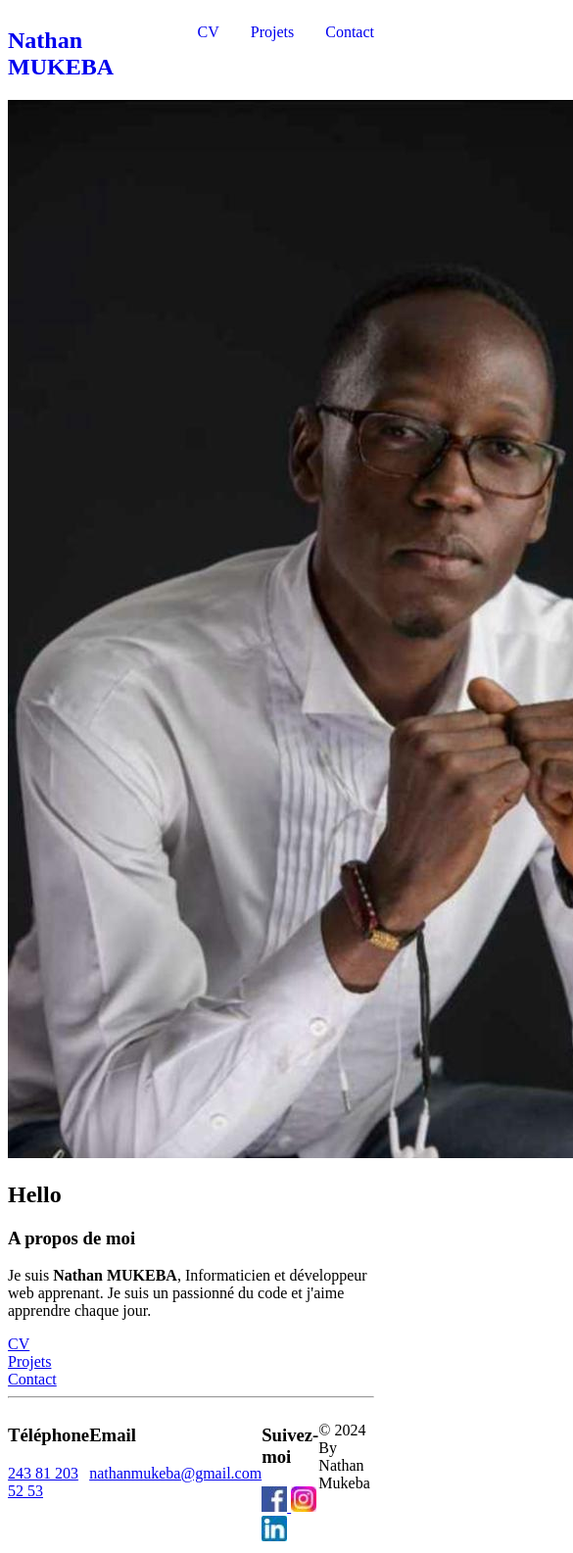
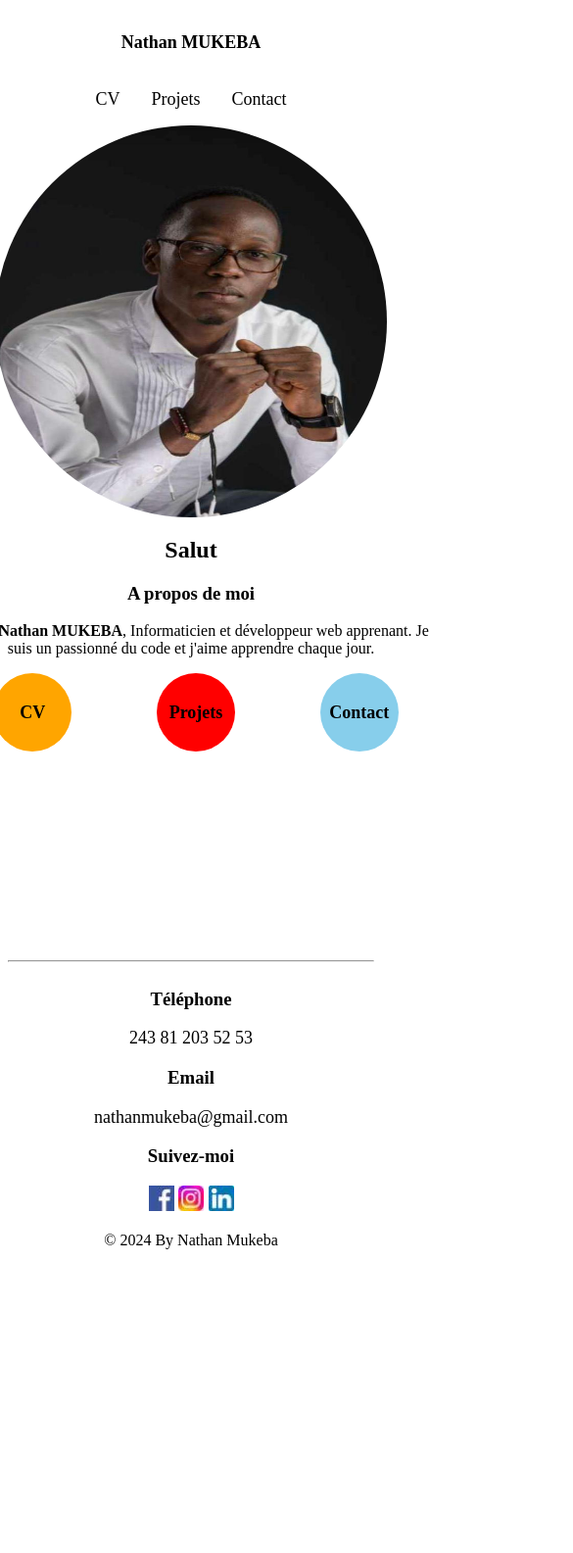
Before and after one commit to NathNorton/Travail-Portfolio, a plain HTML site: page index.html in a window 390 px wide. Shown: the top 1585 px of the page at 98% size, 585 px wide, since content can reach past the window. After the commit the page ends 1299 px from the top, so only its background shows below. Drawn offline with Linux system fonts and the light colour scheme; files whose address does not match are found by name.

Commit message:
Modification de la structure Html et ajout du css

```diff
--- a/Style/index.css
+++ b/Style/index.css
@@ -1,9 +1,24 @@
-.header__nav__logo, .header__nav__menu {
-display: flex;
-flex-direction: row ;
-gap: 2rem;
-justify-content: space-between;
-list-style-type: none;
+.body {
+    margin: auto;
+
+}
+
+.header {
+    width: 100%;
+    margin: auto;
+}
+
+
+.header__nav {
+    display: flex;
+    flex-direction: row;
+    justify-content: space-between;
+}
+.header__nav__menu {
+    gap: 2rem;
+    display: flex;
+    list-style-type: none;
+    padding: 0;
 }
 
 .header__nav__menu__lien a {
@@ -14,55 +29,171 @@ list-style-type: none;
     text-decoration: none;
 }
 
-.main__profil__image {
+.main{
+    width: 100%;
+    margin: auto;
+}
+
+.main__div__apropos {
+    width: 500px;
+    height: 100px;
+}
+
+.main__div__image {
     height: 300px;
     width: 300px;
     border-radius: 50%;
 }
 
-.main__profil {
-display: flex;
-align-items: center;
-}
 
-.main__profil__bouttons {
+.main__div__bouttons {
     display: flex;
     flex-direction: row;
-    gap: 2rem;
-}
-
-.main__profil__bouttons__cv__lien {
-    text-decoration: none
-}
-
-.main__experience__job {
-    display: flex;
-    align-items: center;
     justify-content: space-between;
 }
 
-.main__projet1__description, .main__projet1__appercu__image {
+.main__div__bouttons__btn {
+    font-weight: 700;
+    margin-left: 10PX;
+    width: 80px;
+    height: 80px;
+    border-radius: 50%;
+    background-color: blue;
+    line-height: 80px;
+    text-align: center;
+}
+
+.main__div__bouttons__btn__cv{
+    background-color: orange;
+}
+
+.main__div__bouttons__btn__projets {
+    background-color: red;
+}
+
+.main__div__bouttons__btn__contact {
+    background-color: skyblue;
+}
+
+a {
+    text-decoration: none;
+    color: black;
+    font-size: 18px;
+}
+
+.main__div, .main__div__bouttons {
+    display: flex;
+    justify-content: space-around;
+}
+
+.main__divExp {
     display: flex;
     flex-direction: row;
+    justify-content: space-between;
 }
 
-.main__projet__appercu {
-    display: flex;
-    align-items: flex-start;
+.main__div__imagePro {
+    height: 300px;
+    width: 500px;
 }
 
-.main__projet__appercu__image {
-    height: 210px;
-    width: 410px;
+.main__divPro{
+    display: flex;
+    flex-direction: row;
+    justify-content: space-between;
 }
-
-.main__projet__appercu__description {
-    margin-right: 200px;
-}
-
 
 .footer {
     display: flex;
     flex-direction: row;
     justify-content: space-between;
 }
+
+@media screen and (max-width: 768px) {
+    .header {
+        height: 100%;
+        width: 100%;
+    }
+    .header__nav {
+        display: flex;
+        flex-direction: row;
+        justify-content: space-between;
+    }
+
+    .main {
+        min-height: 100vh;
+    }
+
+    .main__div {
+        display: flex;
+        flex-direction: column;
+
+    }
+
+    .main__div__image {
+        height: 350px;
+        width: 350px;
+    }
+
+    .main__div {
+        align-items: center;
+        text-align: center;
+    }
+
+    .footer {
+        display: flex;
+        flex-direction: column;
+        justify-content: space-between;
+        align-items: center;
+        text-align: center;
+    }
+
+}
+
+@media screen and (max-width:480px) {
+    .header__nav {
+        display: flex;
+        flex-direction: column;
+        justify-content: center;
+        align-items: center;
+    }
+
+    .main {
+        min-height: 100vh;
+        min-width: auto;
+        width: 100%;
+    }
+
+    .main__div__image {
+        height: 400px;
+        width: 400px;
+    }
+
+    .main__div {
+        align-items: center;
+        text-align: center;
+    }
+
+    .main__titrePro {
+        text-align: center;
+    }
+
+    .main__div__imagePro {
+        height: 200px;
+        width: 300px;
+    }
+
+    .main__divPro{
+        display: flex;
+        flex-direction: column;
+        justify-content: space-between;
+    }
+
+    .footer {
+        display: flex;
+        flex-direction: column;
+        justify-content: space-between;
+        align-items: center;
+        text-align: center;
+    }
+}
--- a/index.html
+++ b/index.html
@@ -9,45 +9,40 @@
 <body>
     <header class="header">
         <nav class="header__nav">
-            <div class="header__nav__logo"><h1><a href="index.html">Nathan MUKEBA</a></h1>
+            <div class="header__nav__logo"><h1><a href="index.html">Nathan MUKEBA</a></h1></div>
             <ul class="header__nav__menu">
                 <li class="header__nav__menu__lien"><a href="cv.html">CV</a></li>
                 <li class="header__nav__menu__lien"><a href="projets.html">Projets</a></li>
                 <li class="header__nav__menu__lien"><a href="contact.html">Contact</a></li>
             </ul>
-            </div>
+
         </nav>
     </header>
 
     <main class="main">
         <div class="main__div">
-            <img class="main__div__image" src="C:\Users\LENOVO\Documents\Travil02\images\Norton.jpeg" alt="">
+            <img class="main__div__image" src="/images/Norton.jpeg" alt="">
                 <div class="main__div__apropos">
-                    <h2 class="main__div__apropos__titre">Hello</h2>
+                    <h2 class="main__div__apropos__titre">Salut</h2>
                     <h3 class="main__div__apropos__sousTitre">A propos de moi</h3>
                     <p class="main__div__apropos__paragraphe">Je suis <strong>Nathan MUKEBA</strong>, Informaticien et développeur web apprenant. Je suis un passionné du code et j'aime apprendre chaque jour.</p>
+                <div class="main__div__bouttons">
+                        <div class="main__div__bouttons__btn main__div__bouttons__btn__cv">
+                            <a  href="cv.html">CV</a>
                         </div>
 
-                <div class="main__div__bouttons">
-                    <div class="main__div__bouttons__cv">
-                        <a class="main__div__bouttons__cv__lien" href="cv.html">CV</a>
+                        <div class="main__div__bouttons__btn main__div__bouttons__btn__projets">
+                            <a class="main__div__bouttons__btn__projets" href="projets.html">Projets</a>
                         </div>
 
-                    <div class="main__div__bouttons__projets">
-                        <a class="main__div__bouttons__cv__lien" href="projets.html">Projets</a>
-                    </div>
-
-                    <div class="main__div__bouttons__contact">
-                        <a class="main__div__bouttons__cv__lien" href="contact.html">Contact</a>
+                        <div class="main__div__bouttons__btn main__div__bouttons__btn__contact">
+                            <a class="main__div__bouttons__btn__contact" href="contact.html">Contact</a>
                         </div>
                     </div>
                 </div>
+        </div>
+    </main>
 <hr>
-    </main>
-
-</body>
-
-
     <footer class="footer">
         <div class="footer__div">
             <h3 class="footer__div__titre">Téléphone</h3>
@@ -62,17 +57,18 @@
         <div class="footer__div">
             <h3 class="footer__div__titre">Suivez-moi</h3>
             <a class="footer__div__lien" href="https://web.facebook.com/nathan.mukeba" target="_blank">
-            <img class="footer__div__logo" src="C:\Users\LENOVO\Documents\Travil02\images\Facebook.jpg" alt="">
+                <img class="footer__div__logo" src="/images/Facebook.jpg" alt="">
             </a>
 
             <a class="footer__div__lien" href="https://www.instagram.com/" target="_blank">
-            <img class="footer__div__logo" src="C:\Users\LENOVO\Documents\Travil02\images\Instagramm.jpg" alt="">
+                <img class="footer__div__logo" src="/images/Instagramm.jpg" alt="">
             </a>
 
             <a class="footer__div__lien" href="https://www.linkedin.com/in/nathan-mukeba-ntita-317937152/?lipi=urn%3Ali%3Apage%3Ad_flagship3_feed%3BygdxDUmETm2IFYUBvv%2B8Ig%3D%3D" target="_blank">
-            <img class="footer__div__logo" src="C:\Users\LENOVO\Documents\Travil02\images\Link.jpg" alt="">
+                <img class="footer__div__logo" src="/images/Link.jpg" alt="">
             </a>
         </div>
         <p class="footer__div__paragraphe">© 2024 By Nathan Mukeba</p>
     </footer>
+</body>
     </html>
```
Also changed, not shown: contact.html (+15 -13 lines), cv.html (+20 -20 lines), projets.html (+20 -19 lines). Lines whose indentation alone changed are shown as unchanged.
